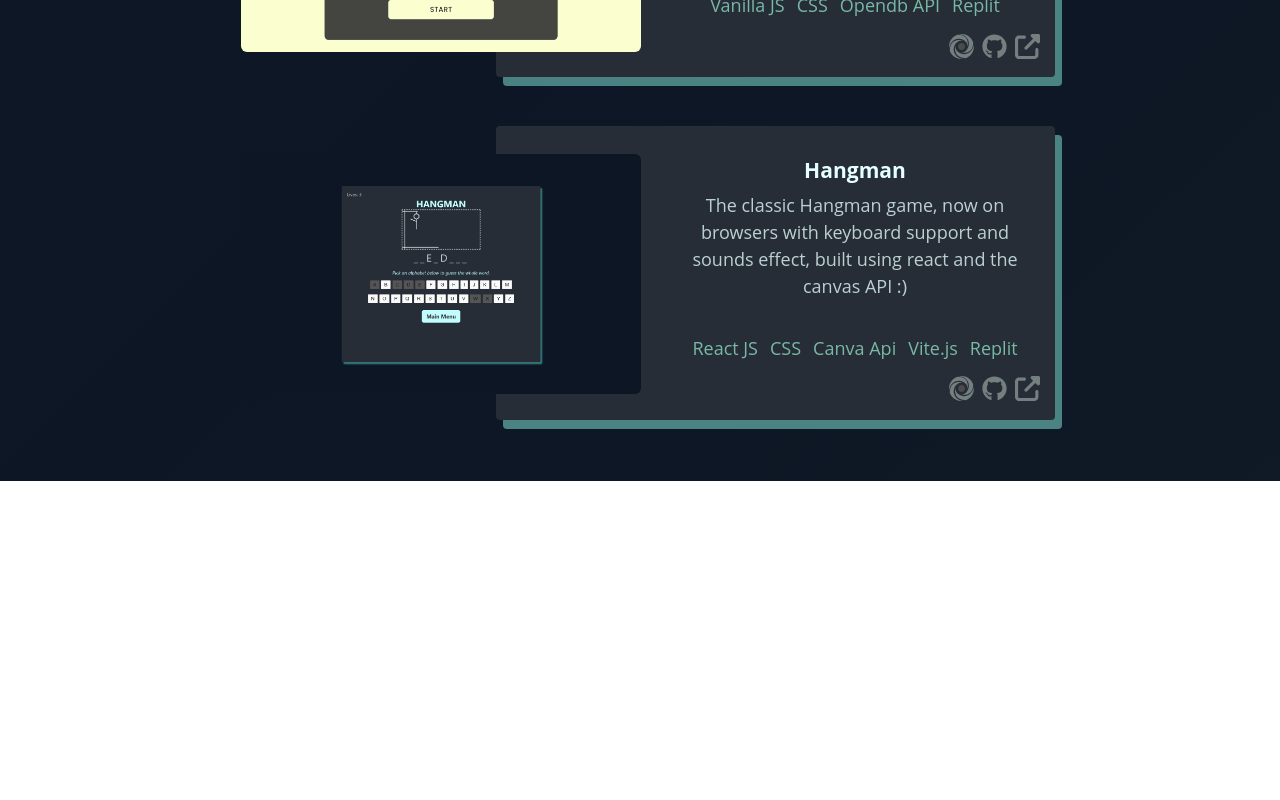
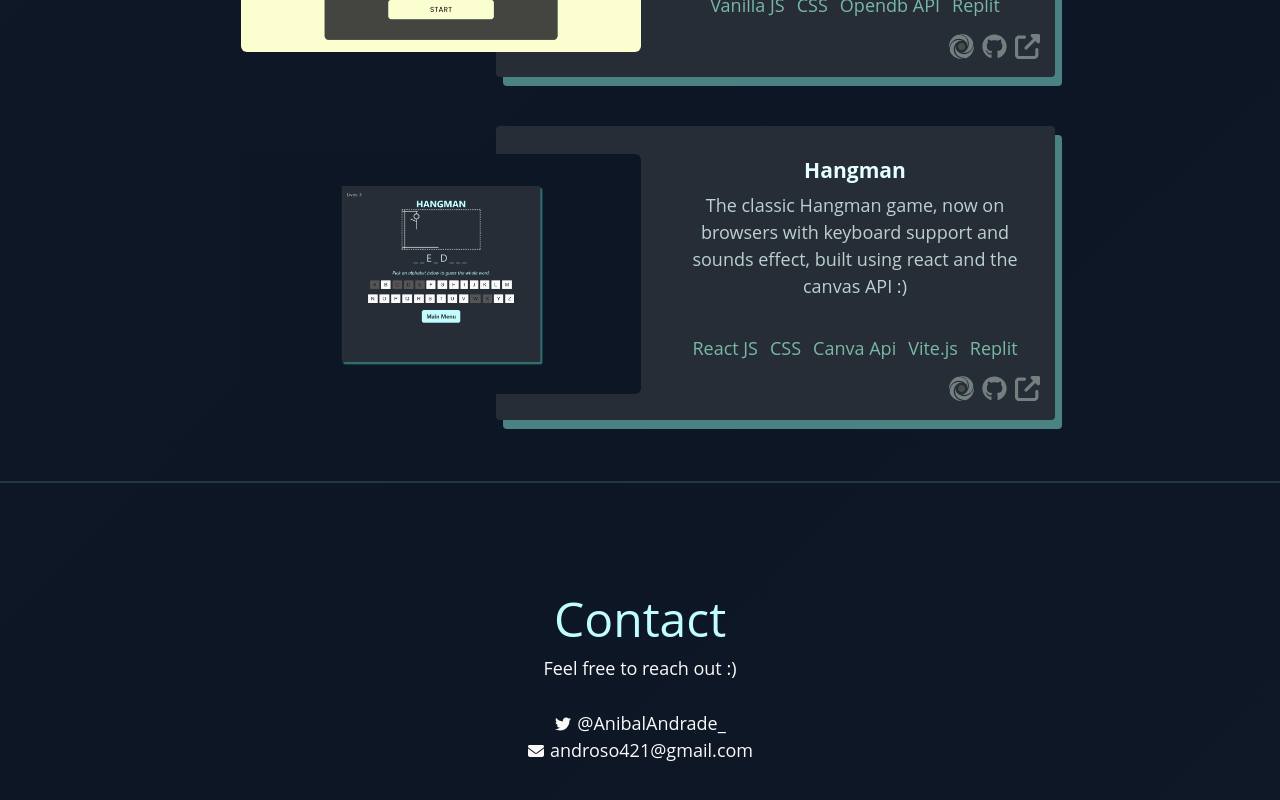
Before and after one commit to androso/portfolio-v2, a Next.js app: page / in a window 1280 px wide. Shown: the part 1844-2644 px from the top of the page. Before the commit the page ends 2325 px from the top, so only its background shows below. Built offline with nearby package versions, Linux system fonts and the light colour scheme.

Commit message:
adding contact section

```diff
--- /dev/null
+++ b/components/Contact.js
@@ -0,0 +1,26 @@
+import React from "react";
+import { StyledContact } from "../styles";
+import { FontAwesomeIcon } from "@fortawesome/react-fontawesome";
+import { faEnvelope } from "@fortawesome/free-solid-svg-icons";
+import { faTwitter } from "@fortawesome/free-brands-svg-icons";
+export default function Contact() {
+	return (
+		<StyledContact>
+			<div className="container">
+				<h2 className="contact__title title">Contact</h2>
+				<p className="contact__text">Feel free to reach out :{")"}</p>
+				<div className="contact-links">
+					<a href="https://twitter.com/AnibalAndrade_" target="_blank">
+                        <FontAwesomeIcon icon={faTwitter} />
+
+						@AnibalAndrade_
+					</a>
+					<a href="mailto:androso421@gmail.com" target="_blank">
+                        <FontAwesomeIcon icon={faEnvelope} />
+						androso421@gmail.com
+					</a>
+				</div>
+			</div>
+		</StyledContact>
+	);
+}
--- a/components/index.js
+++ b/components/index.js
@@ -2,3 +2,4 @@ export { default as Projects } from "./Projects";
 export { default as PageContainer } from "./PageContainer";
 export { default as Hero } from "./Hero";
 export { default as AboutMe } from "./AboutMe";
+export { default as Contact } from "./Contact";
--- a/pages/index.js
+++ b/pages/index.js
@@ -1,7 +1,7 @@
 import Head from "next/head";
 import Image from "next/image";
 import styles from "../styles/Home.module.css";
-import { PageContainer, Projects, Hero, AboutMe} from "../components";
+import { PageContainer, Projects, Hero, AboutMe, Contact} from "../components";
 import { GlobalStyle } from "../styles";
 import styled from "styled-components";
 
@@ -25,6 +25,8 @@ export default function Home() {
 				<Separator />
 				<AboutMe />
 				<Projects/>
+				<Separator />
+				<Contact />
 			</PageContainer>
 		</>
 	);
--- /dev/null
+++ b/styles/StyledContact.js
@@ -0,0 +1,32 @@
+import styled from "styled-components";
+
+const StyledContact = styled.section`
+    .contact-links {
+        display: inline-grid;
+        /* background-color: red; */
+        margin-top: 20px;
+        margin-bottom: 100px;
+    }
+	a {
+		color: #fafafa;
+		transition: color 0.3s ease;
+	}
+
+    a svg {
+        height: 1rem;
+        margin-right: 5px;
+    }
+	a:hover {
+		color: var(--outstanding-shadow-text);
+	}
+	.container {
+		text-align: center;
+	}
+	.contact__title {
+		font-size: 3rem;
+	}
+	.contact__text {
+		margin-bottom: var(--sm-margin-bottom);
+	}
+`;
+export default StyledContact;
--- a/styles/index.js
+++ b/styles/index.js
@@ -3,3 +3,4 @@ export { default as GlobalStyle } from "./GlobalStyle";
 export { default as StyledHero } from "./StyledHero";
 export { default as StyledAboutMe } from "./StyledAboutMe";
 export { default as StyledProjects } from "./StyledProjects";
+export {default as StyledContact} from "./StyledContact.js";
```
